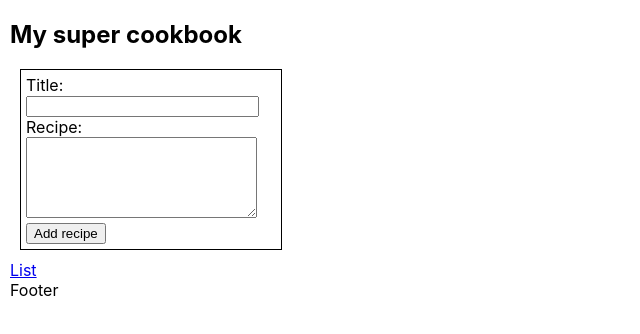
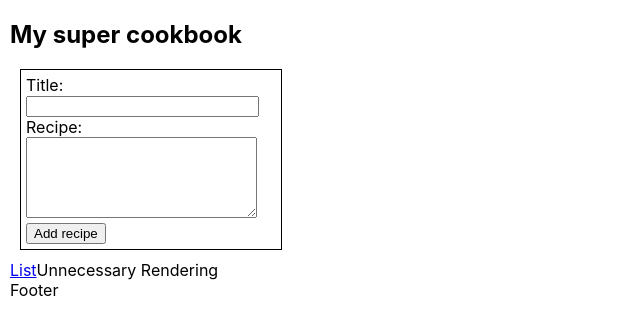
Before and after one commit to EdsonNhancale/react-optimization-mpt-front, a React (Create React App) app: page /book in a window 1280 px wide. Shown: the top 334 px of the page, without its empty margins (0-640 px from the left). Built offline with nearby package versions, Linux system fonts and the light colour scheme.

Commit message:
Added coments

```diff
--- a/src/pages/CookBook.js
+++ b/src/pages/CookBook.js
@@ -19,6 +19,7 @@ export default function CookBook() {
             <AddNewRecipeForm onAddRecipe={addRecipe} />
             <Link to="/booklists">List</Link>
 
+            {"Unnecessary Rendering"}
             <Footer />
         </>
     )
```
